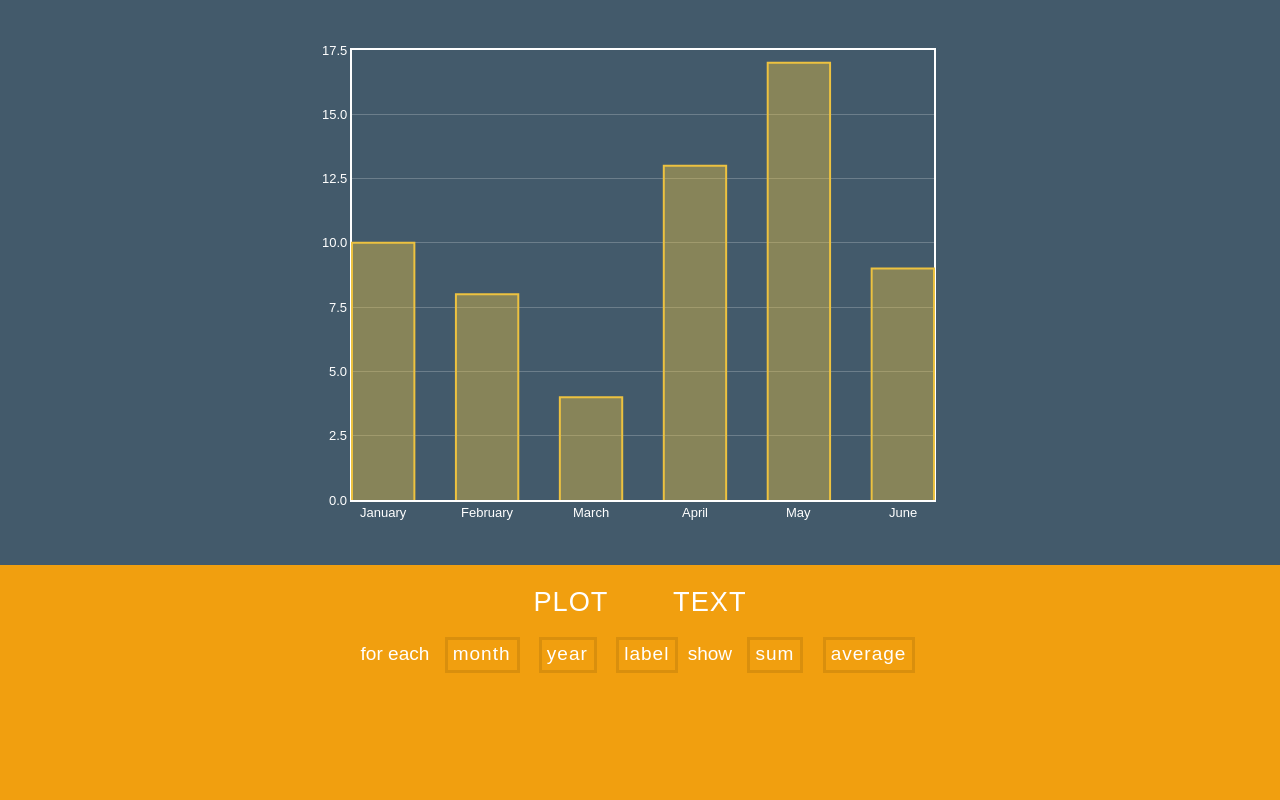
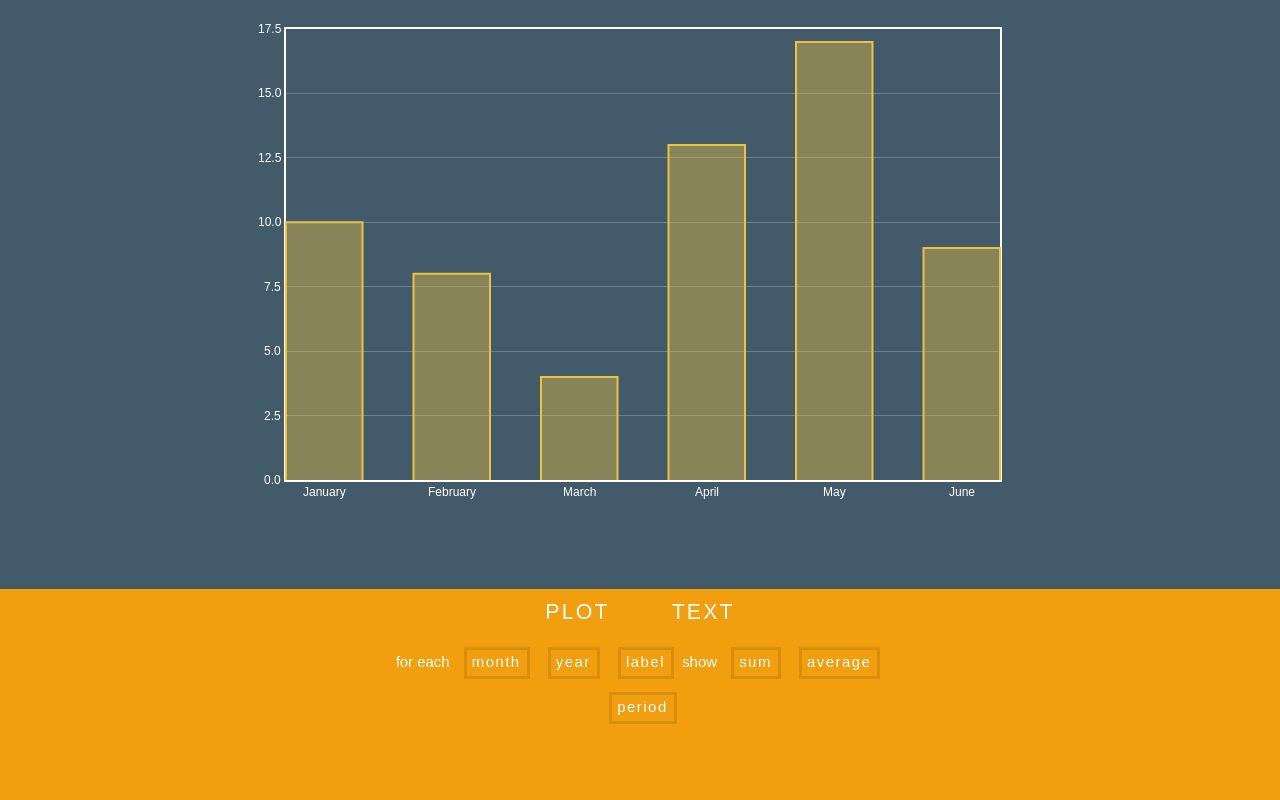
Before and after one commit to kjempelodott/banan, a Python web app: template banan/template/layout.html in a window 1280 px wide. Run offline with Jinja, Linux system fonts and the light colour scheme; the template is opened without the code that fills it, so the values that code supplies are empty; some libraries are stand-ins or nearby versions.

Commit message:
wow, css does what i want!

```diff
--- a/banan/template/layout.html
+++ b/banan/template/layout.html
@@ -17,13 +17,11 @@
 </head>
 <body>
 
-<section class="main">
-  <div class="container">
-    <div id="placeholder" class="placeholder"></div>
-  </div>
-</section>
+<div class="container">
+  <div id="placeholder" class="placeholder"></div>
+</div>
 
-<section class="control">
+<div class="control">
 
   <div class="ctrl">
     <a>PLOT</a>
@@ -51,14 +49,13 @@
     <div class="select">
       <span class="select">
 	<a style="display: none;" id="labels">labels</a>
-	<a style="display: none;" id="period">period</a>
+	<a id="period">period</a>
       </span>
     </div>
 
+  </div>
 
-    </div>
-
-  </div>
+</div>
 
 </body>
 </html>
--- a/banan/template/static/banan.css
+++ b/banan/template/static/banan.css
@@ -1,5 +1,5 @@
 body {
-    font-size: 1.7em;
+    font-size: 16pt;
     text-align: center;
     font-weight: lighter;
     font-family: sans-serif;
@@ -10,49 +10,47 @@ body {
 }
 
 @media screen {
-    section {
+
+    .container, .control {
+	position: absolute;
 	width: 100%;
-	color: #ffffff;
-	position: absolute;
-	padding: .8em 0 .5em 0;
-    }
-
-    .main {
-	height: 75%;
-	min-height: 75%;
 	background-color: #435a6b;
     }
 
     .container {
-	height: 80%;
-	width: 50%;
-	padding: 10px 10px 10px 10px;
-	margin: 10px auto 0 auto;
-	background: #435a6b;
+	padding-top: 1em;
+	height: 75%;
+	min-height: 75%;
     }
 
     .placeholder {
-	height: 100%;
-	width: 100%;
-	font-size: 12pt;
+	width: 60%;
+	height: 80%;
+	margin: 0 auto;
+	font-size: .7em;
+    }
+
+    span {
+	line-height: 3em;
     }
 
     .control {
+	background-color: #f19f0f;
 	height: 25%;
+	min-height: 25%;
 	bottom: 0;
-	background-color: #f19f0f;
-    }
-
-    .ctrl {
-	margin-bottom: 25px;
+	padding-top: .5em;
     }
 
     .query {
+	padding-top: 1em;
 	font-size: .7em;
     }
 
+
     .select {
-	margin-top: 25px
+	width: 80%;
+	margin: 0 auto 1em auto;
     }
 }
 
@@ -61,5 +59,5 @@ a {
     position: relative;
     text-decoration: none;
     margin: 10px;
-    letter-spacing: 1px;
+    letter-spacing: .1em;
 }
--- a/banan/template/static/buttons.js
+++ b/banan/template/static/buttons.js
@@ -2,6 +2,9 @@ $(function() {
     $('a').click(function() {
 
 	var elem = this;
+	if (elem.className == 'active') {
+	    return false;
+	}
 
 	var queryVar = elem.closest('span').className;
 	var queryString =  queryVar + '=' + elem.id;
```
Also changed, not shown: banan/server.py (+8 -6 lines).
